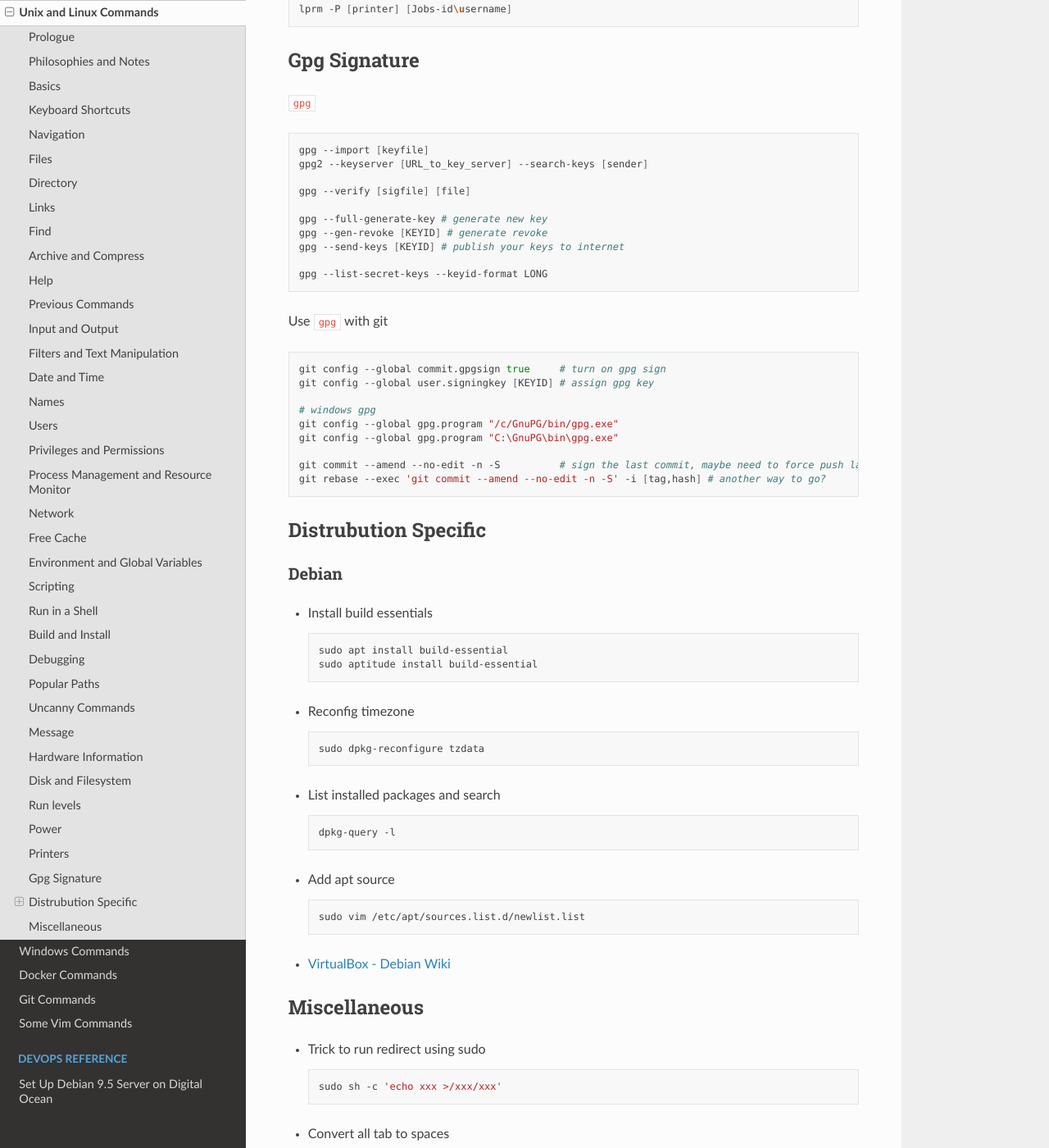
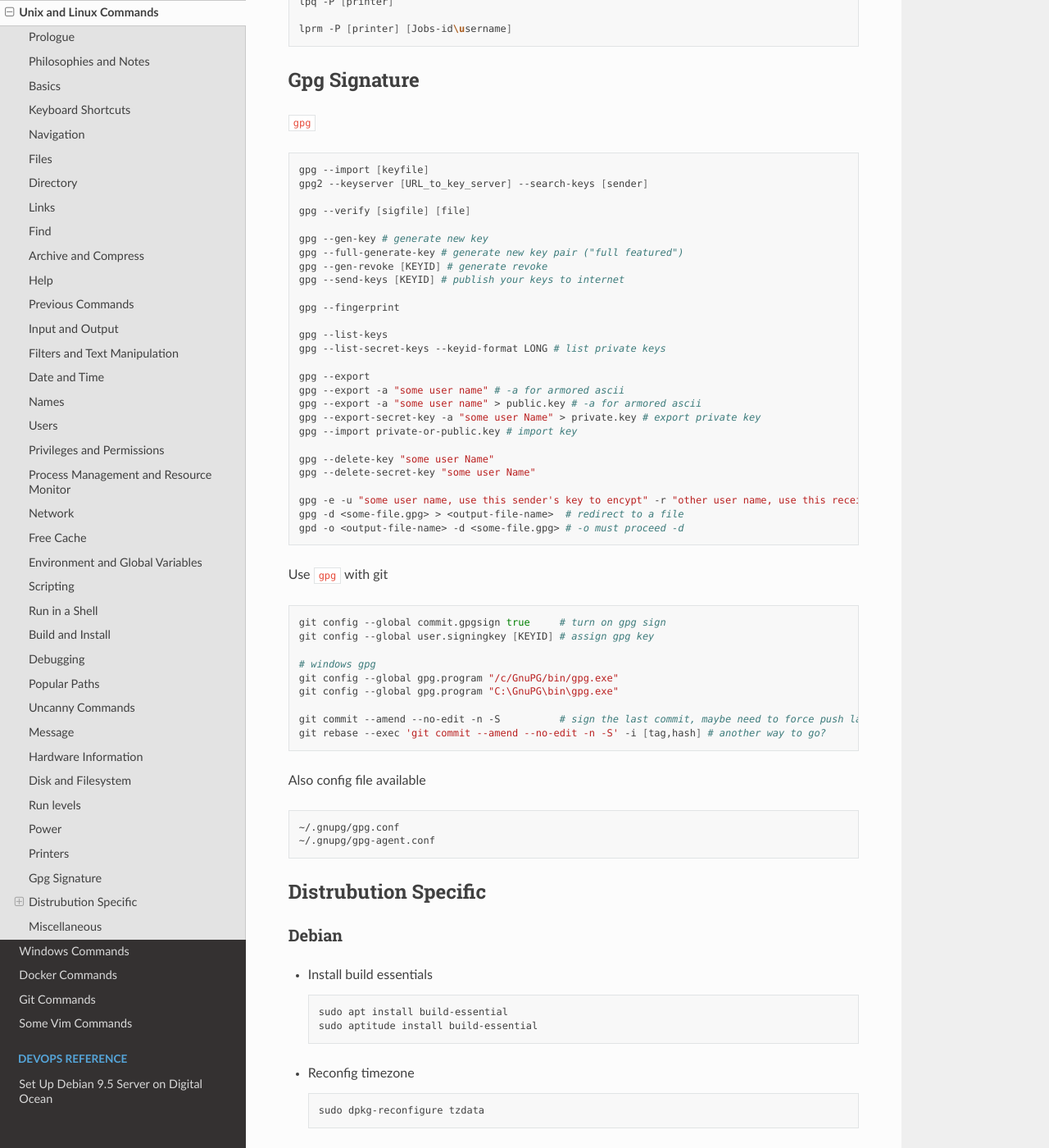
Before and after one commit to snowme34/snowme34.com, a Sphinx documentation site: the page built from docs/source/reference/commands/unix-and-linux-commands.md, in a window 1280 px wide and 1400 px high, scrolled down 31893 px. Shown: the whole window at 82% size. Built offline with Sphinx 7.4.7 and the Read the Docs theme 2.0.0, drawn with Linux system fonts in a browser that asks for light colours.

Commit message:
fix type, add gpg

````diff
--- a/docs/source/reference/commands/unix-and-linux-commands.md
+++ b/docs/source/reference/commands/unix-and-linux-commands.md
@@ -1719,11 +1720,28 @@ gpg2 --keyserver [URL_to_key_server] --search-keys [sender]
 
 gpg --verify [sigfile] [file]
 
-gpg --full-generate-key # generate new key
+gpg --gen-key # generate new key
+gpg --full-generate-key # generate new key pair ("full featured")
 gpg --gen-revoke [KEYID] # generate revoke
 gpg --send-keys [KEYID] # publish your keys to internet
 
-gpg --list-secret-keys --keyid-format LONG
+gpg --fingerprint
+
+gpg --list-keys
+gpg --list-secret-keys --keyid-format LONG # list private keys
+
+gpg --export
+gpg --export -a "some user name" # -a for armored ascii
+gpg --export -a "some user name" > public.key # -a for armored ascii
+gpg --export-secret-key -a "some user Name" > private.key # export private key
+gpg --import private-or-public.key # import key
+
+gpg --delete-key "some user Name"
+gpg --delete-secret-key "some user Name"
+
+gpg -e -u "some user name, use this sender's key to encypt" -r "other user name, use this receiver's public key to decypt" <some-file>
+gpg -d <some-file.gpg> > <output-file-name>  # redirect to a file
+gpd -o <output-file-name> -d <some-file.gpg> # -o must proceed -d
 ```
 
 Use `gpg` with git
@@ -1738,6 +1756,13 @@ git config --global gpg.program "C:\GnuPG\bin\gpg.exe"
 
 git commit --amend --no-edit -n -S          # sign the last commit, maybe need to force push later
 git rebase --exec 'git commit --amend --no-edit -n -S' -i [tag,hash] # another way to go?
+```
+
+Also config file available
+
+```bash
+~/.gnupg/gpg.conf
+~/.gnupg/gpg-agent.conf
 ```
 
 ## Distrubution Specific
````
Also changed, not shown: other parts of docs/source/reference/commands/unix-and-linux-commands.md (+1 -0 lines), docs/source/reference/unix/unix-permissions.md (+2 -2 lines).
